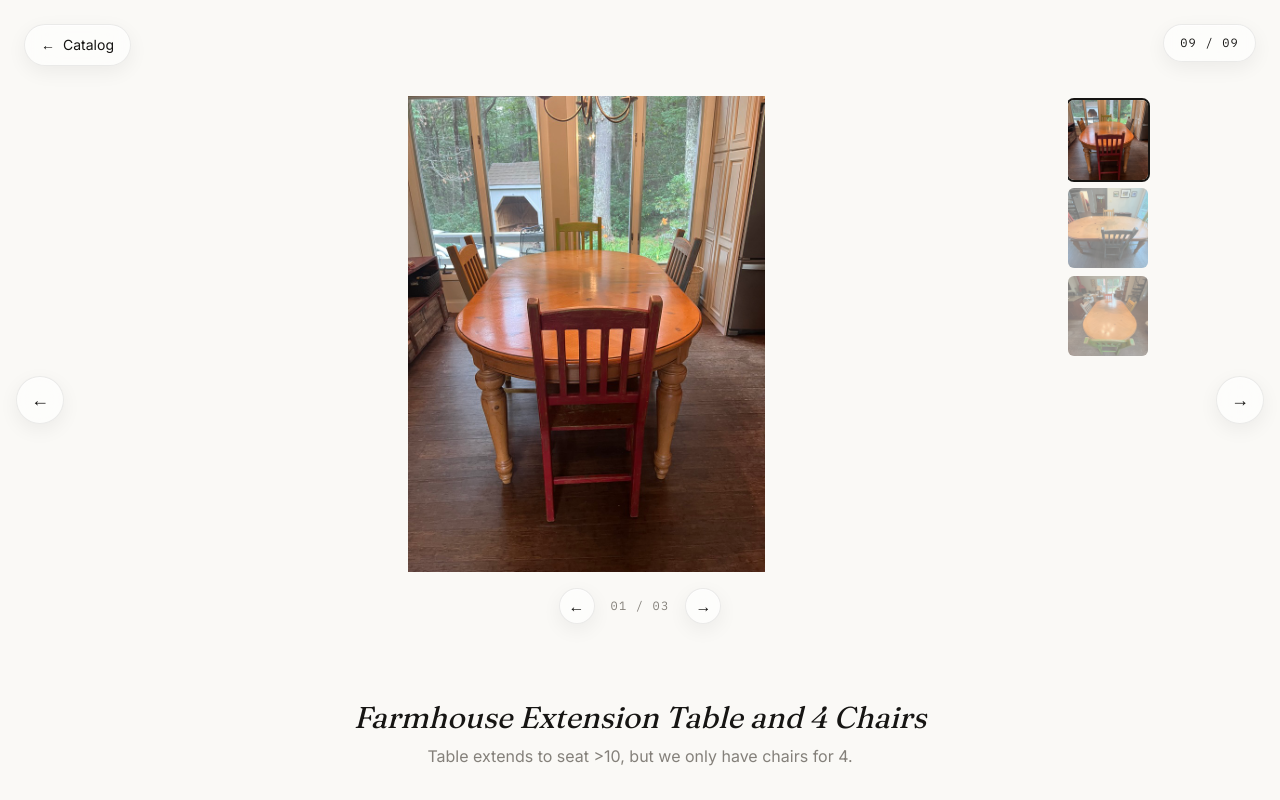
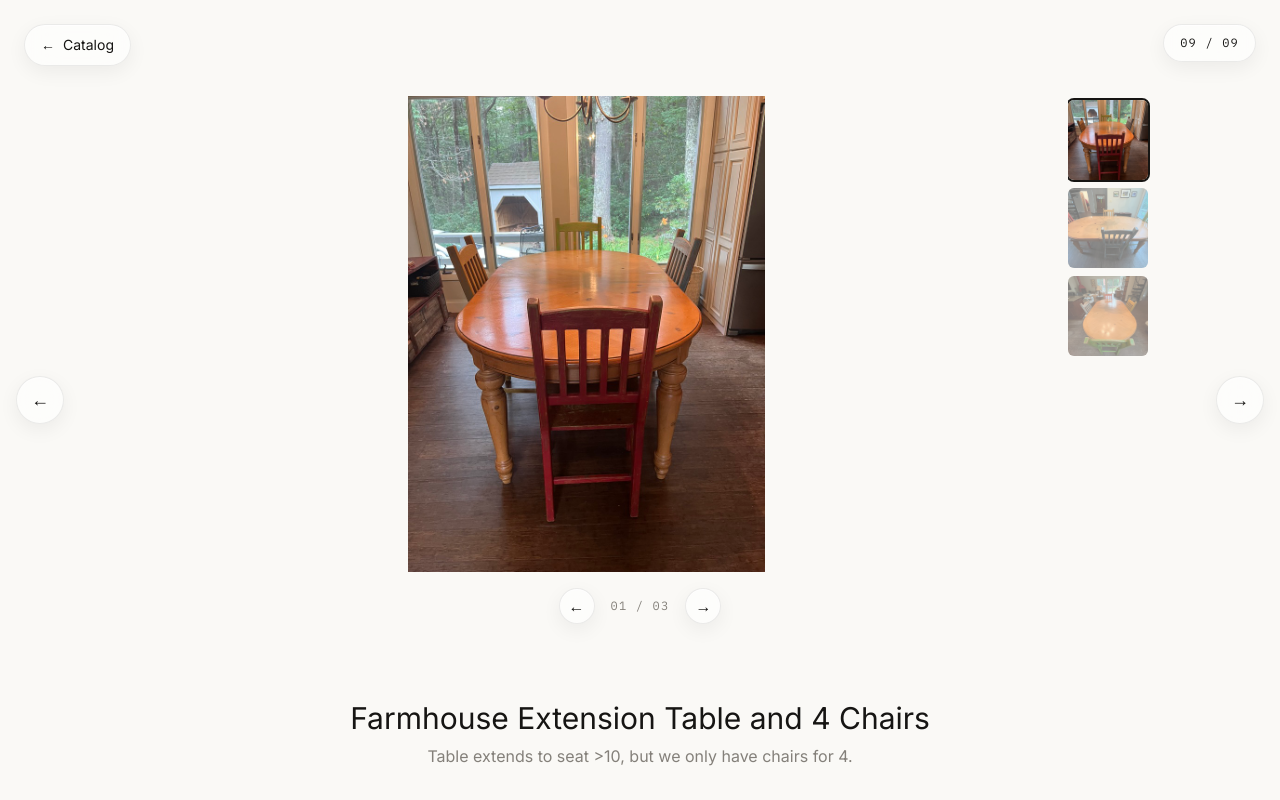
Before and after one commit to jonasrideout/Vintage-Furnishings, a Next.js app: page /product/farmhouse-extension-table-and-4-chairs in a window 1280 px wide. Built offline with nearby package versions, Linux system fonts and the light colour scheme.

Commit message:
Update headings and paragraph styles in ProductViewer

```diff
--- a/components/ProductViewer.tsx
+++ b/components/ProductViewer.tsx
@@ -175,10 +175,10 @@ export default function ProductViewer({
 
       {/* Title + description - bottom */}
       <div className="absolute bottom-6 left-0 right-0 z-10 px-6 text-center sm:bottom-8">
-        <h1 className="font-display text-2xl italic text-ink sm:text-3xl">
+        <h1 className="font-heading text-2xl text-ink sm:text-3xl">
           {product.title}
         </h1>
-        <p className="mx-auto mt-2 max-w-md text-sm text-muted sm:text-base">
+        <p className="mx-auto mt-2 max-w-md font-description font-light text-sm text-muted sm:text-base">
           {product.description}
         </p>
       </div>
```
